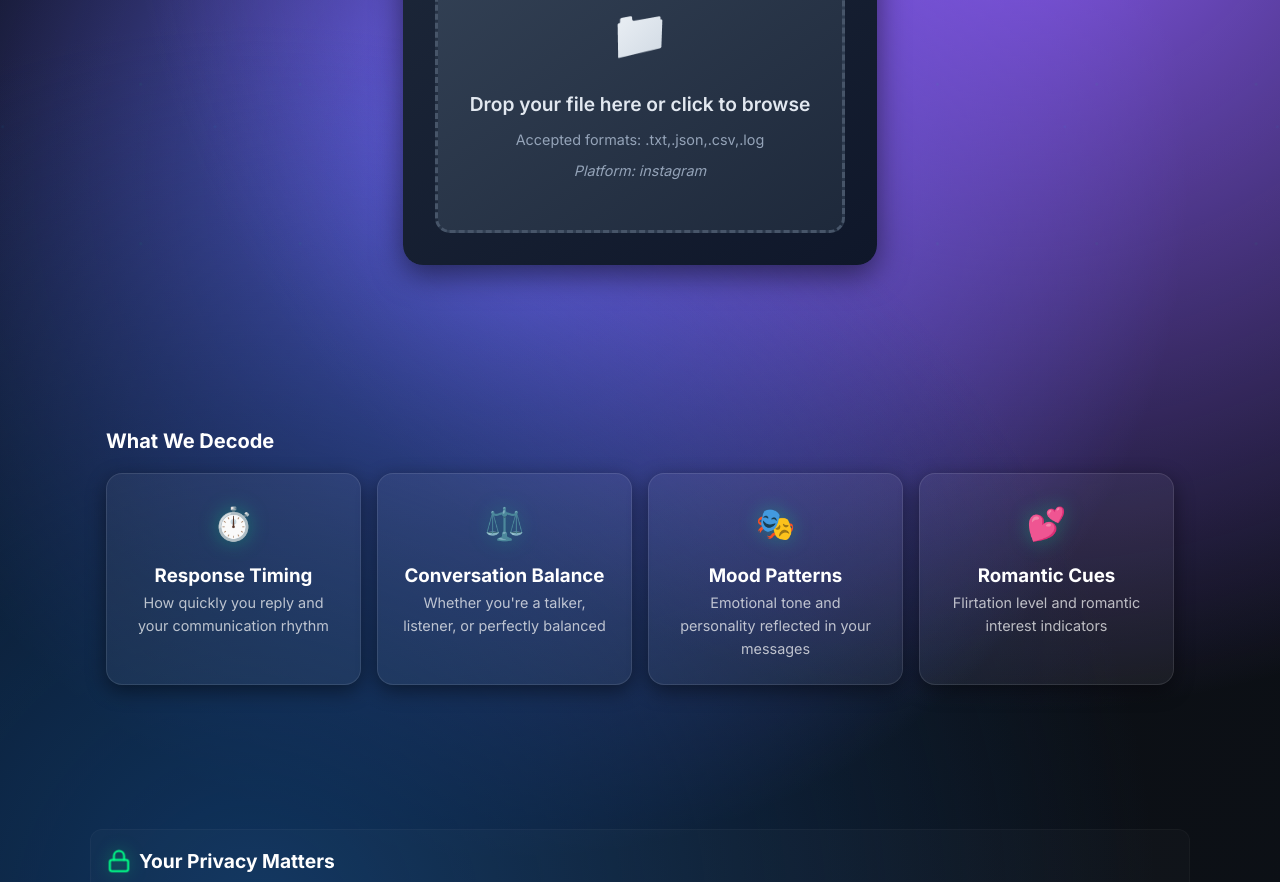
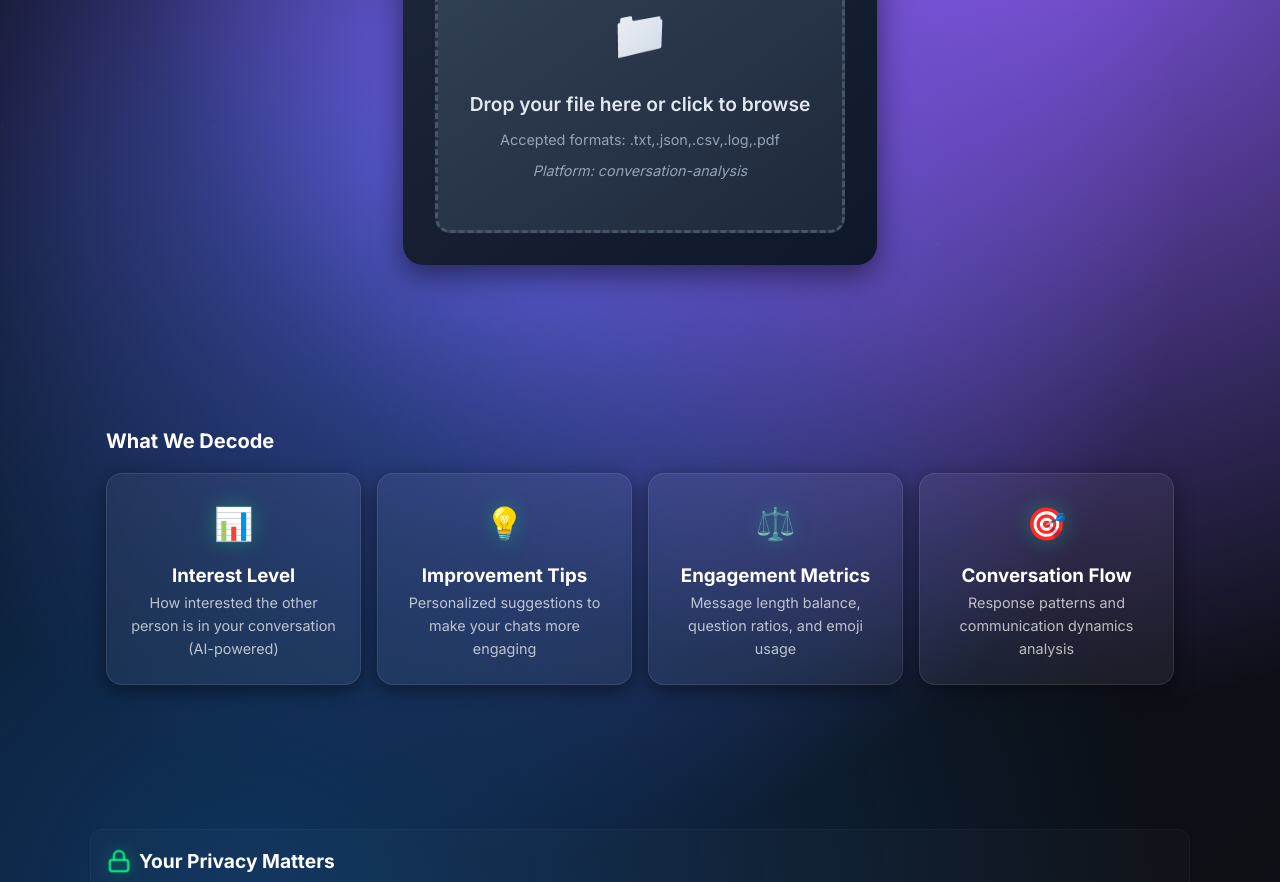
Before and after one commit to As262/aura-ai, a React (Create React App) app in the folder frontend/: page /convo-decoder in a window 1280 px wide. Shown: the part 560-1442 px from the top of the page. Built offline with nearby package versions, Linux system fonts and the light colour scheme.

Commit message:
Add ConvoDecoder files from backuo branch with enhanced features

```diff
--- a/frontend/src/pages/ConvoDecoder.js
+++ b/frontend/src/pages/ConvoDecoder.js
@@ -115,12 +115,13 @@ const ConvoDecoder = () => {
 
         <UploadForm
           title="Upload Your Chat Log"
-          acceptedTypes=".txt,.json,.csv,.log"
+          acceptedTypes=".txt,.json,.csv,.log,.pdf"
           onFileUpload={handleFileUploadRequest}
           showCaption={false}
           isLoading={isLoading}
           shouldClearPreview={shouldClearPreview}
           onPreviewCleared={handlePreviewCleared}
+          platform="conversation-analysis"
         />
 
         {error && (
@@ -142,24 +143,24 @@ const ConvoDecoder = () => {
         <h2 className="info-title">What We Decode</h2>
         <div className="info-grid">
           <div className="info-card">
-            <div className="info-icon">⏱️</div>
-            <h3>Response Timing</h3>
-            <p>How quickly you reply and your communication rhythm</p>
+            <div className="info-icon">📊</div>
+            <h3>Interest Level</h3>
+            <p>How interested the other person is in your conversation (AI-powered)</p>
+          </div>
+          <div className="info-card">
+            <div className="info-icon">💡</div>
+            <h3>Improvement Tips</h3>
+            <p>Personalized suggestions to make your chats more engaging</p>
           </div>
           <div className="info-card">
             <div className="info-icon">⚖️</div>
-            <h3>Conversation Balance</h3>
-            <p>Whether you're a talker, listener, or perfectly balanced</p>
+            <h3>Engagement Metrics</h3>
+            <p>Message length balance, question ratios, and emoji usage</p>
           </div>
           <div className="info-card">
-            <div className="info-icon">🎭</div>
-            <h3>Mood Patterns</h3>
-            <p>Emotional tone and personality reflected in your messages</p>
-          </div>
-          <div className="info-card">
-            <div className="info-icon">💕</div>
-            <h3>Romantic Cues</h3>
-            <p>Flirtation level and romantic interest indicators</p>
+            <div className="info-icon">🎯</div>
+            <h3>Conversation Flow</h3>
+            <p>Response patterns and communication dynamics analysis</p>
           </div>
         </div>
       </div>
```
Also changed, not shown: frontend/src/pages/ConvoDecoder.css (+71 -0 lines).
